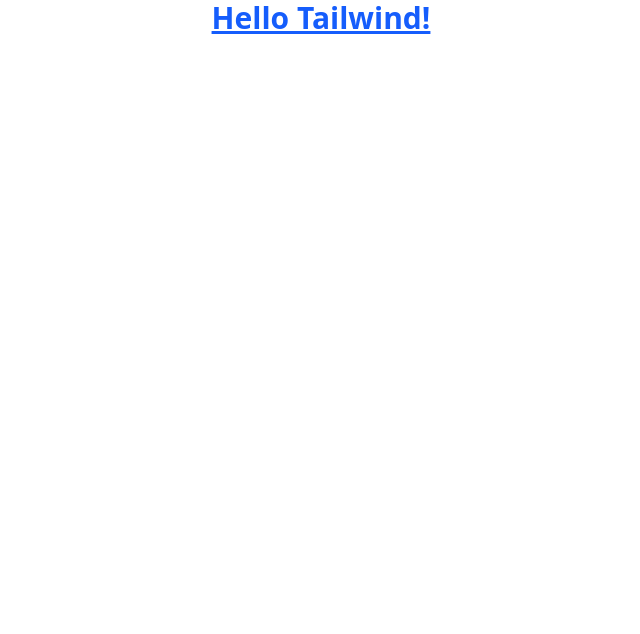
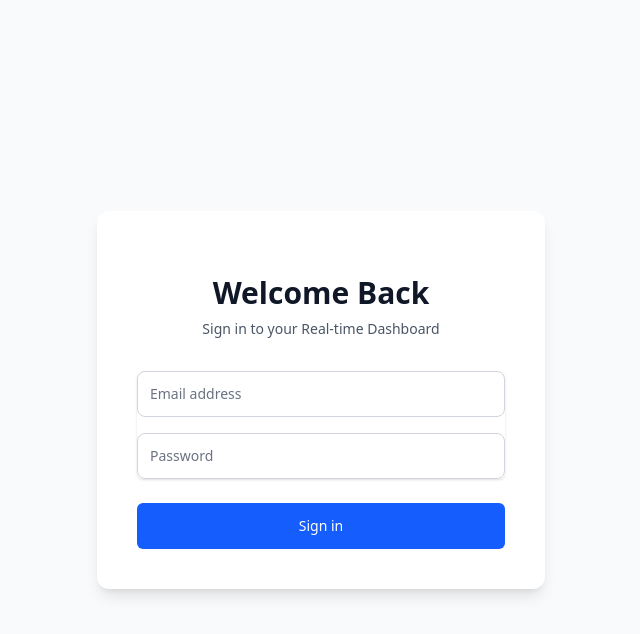
Before and after one commit to Ali-Allouch/realtime-dashboard-frontend, a Vue app: page /login in a window 1280 px wide. Shown: the top 634 px of the page, without its empty margins (319-959 px from the left). Built offline with nearby package versions, Linux system fonts and the light colour scheme.

Commit message:
feat: implement routing and login UI

```diff
--- a/package.json
+++ b/package.json
@@ -12,7 +12,8 @@
     "axios": "^1.13.3",
     "pinia": "^3.0.4",
     "socket.io-client": "^4.8.3",
-    "vue": "^3.5.24"
+    "vue": "^3.5.24",
+    "vue-router": "^4.6.4"
   },
   "devDependencies": {
     "@tailwindcss/postcss": "^4.1.18",
--- a/src/App.vue
+++ b/src/App.vue
@@ -1,6 +1,4 @@
 <template>
-  <h1 class="text-3xl text-center font-bold text-blue-600 underline">
-    Hello Tailwind!
-  </h1>
+  <router-view />
 </template>
 ء
--- a/src/main.ts
+++ b/src/main.ts
@@ -1,5 +1,9 @@
 import { createApp } from "vue";
 import "./style.css";
 import App from "./App.vue";
+import router from './router'
 
-createApp(App).mount("#app");
+const app = createApp(App);
+
+app.use(router);
+app.mount('#app');
--- /dev/null
+++ b/src/router/index.ts
@@ -0,0 +1,21 @@
+import { createRouter, createWebHistory } from "vue-router";
+import Login from "../views/Login.vue";
+
+const routes = [
+  {
+    path: "/login",
+    name: "Login",
+    component: Login,
+  },
+  {
+    path: "/",
+    redirect: "/login",
+  },
+];
+
+const router = createRouter({
+  history: createWebHistory(),
+  routes,
+});
+
+export default router;
--- /dev/null
+++ b/src/views/Login.vue
@@ -0,0 +1,51 @@
+<script setup lang="ts">
+import { ref } from "vue";
+
+const email = ref("");
+const password = ref("");
+
+const handleLogin = () => {
+  console.log("Logging in with:", email.value, password.value);
+};
+</script>
+
+<template>
+  <div class="min-h-screen flex items-center justify-center bg-gray-50 px-4">
+    <div class="max-w-md w-full space-y-8 bg-white p-10 rounded-xl shadow-lg">
+      <div>
+        <h2 class="mt-6 text-center text-3xl font-extrabold text-gray-900">
+          Welcome Back
+        </h2>
+        <p class="mt-2 text-center text-sm text-gray-600">
+          Sign in to your Real-time Dashboard
+        </p>
+      </div>
+      <form class="mt-8 space-y-6" @submit.prevent="handleLogin">
+        <div class="rounded-md shadow-sm space-y-4">
+          <input
+            v-model="email"
+            type="email"
+            required
+            class="appearance-none rounded-lg relative block w-full px-3 py-3 border border-gray-300 placeholder-gray-500 text-gray-900 focus:outline-none focus:ring-blue-500 focus:border-blue-500 sm:text-sm"
+            placeholder="Email address"
+          />
+
+          <input
+            v-model="password"
+            type="password"
+            required
+            class="appearance-none rounded-lg relative block w-full px-3 py-3 border border-gray-300 placeholder-gray-500 text-gray-900 focus:outline-none focus:ring-blue-500 focus:border-blue-500 sm:text-sm"
+            placeholder="Password"
+          />
+        </div>
+
+        <button
+          type="submit"
+          class="group relative w-full flex justify-center py-3 px-4 border border-transparent text-sm font-medium rounded-md text-white bg-blue-600 hover:bg-blue-700 focus:outline-none focus:ring-2 focus:ring-offset-2 focus:ring-blue-500 transition-colors"
+        >
+          Sign in
+        </button>
+      </form>
+    </div>
+  </div>
+</template>
```
Also changed, not shown: 1 other file (tests, documents, lock files or other folders).
